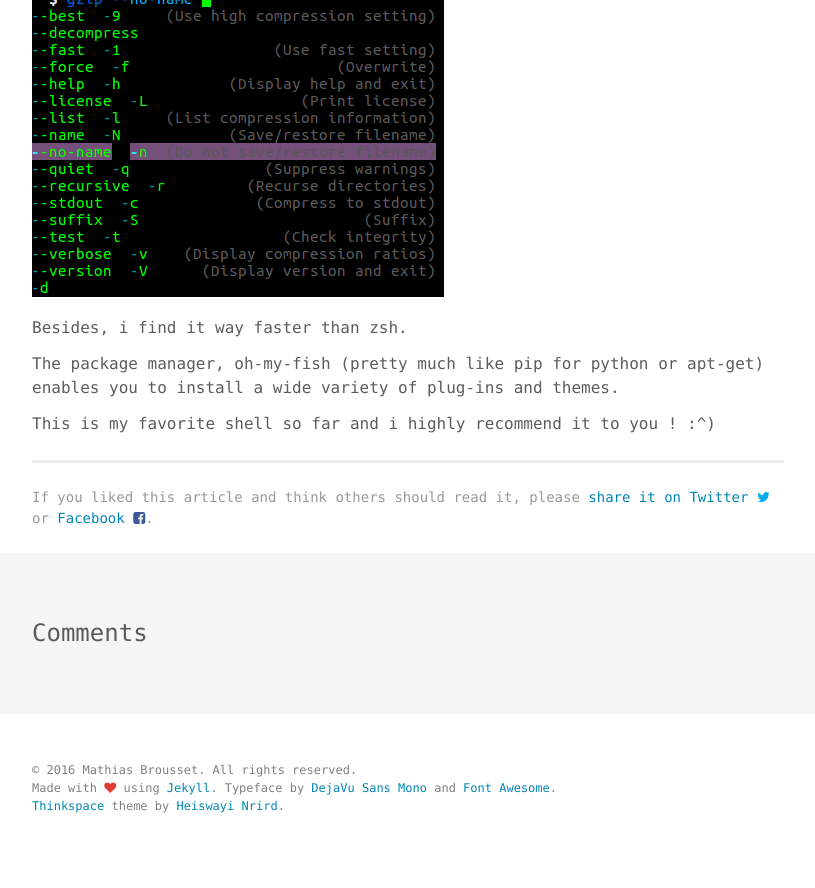
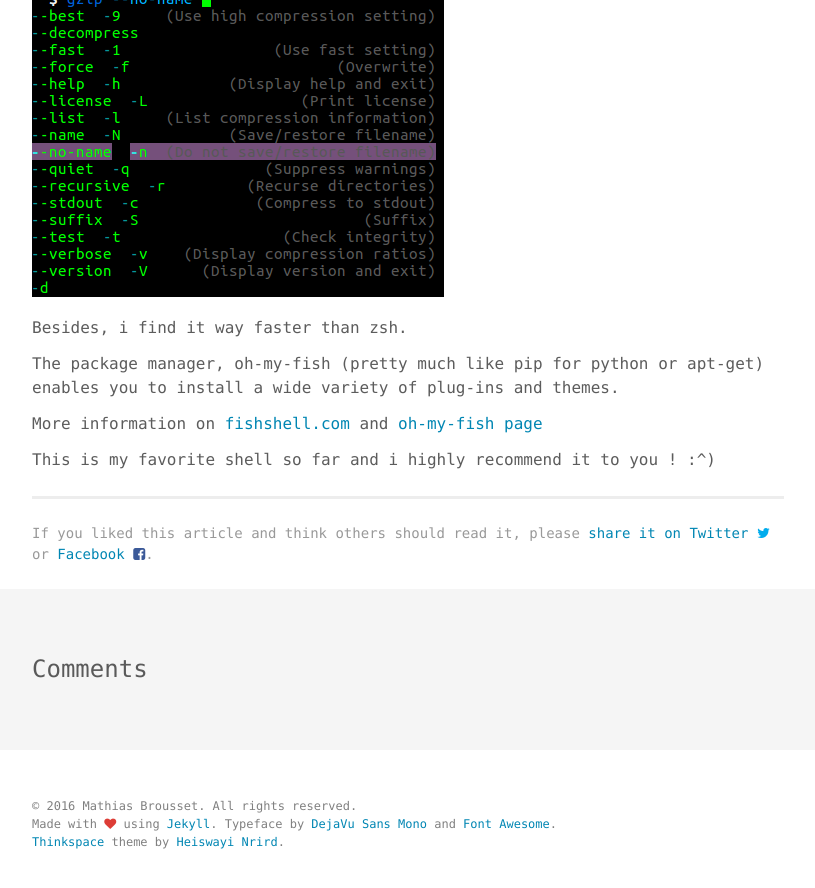
Before and after one commit to Mathiasb17/Mathiasb17.github.io, a Jekyll site: the page built from _posts/2016-06-21-fish-shell.md, in a window 1280 px wide and 900 px high, scrolled down 1273 px. Shown: the top 888 px of the window, without its empty margins (232-1047 px from the left). Built offline with Jekyll 4.4.1, drawn with Linux system fonts in a browser that asks for light colours; comment, search, counter and statistics services are not loaded; before the commit the page ends 2137 px from its top, so only the background shows below that.

Commit message:
Update 2016-06-21-fish-shell.md

```diff
--- a/_posts/2016-06-21-fish-shell.md
+++ b/_posts/2016-06-21-fish-shell.md
@@ -48,4 +48,6 @@ Besides, i find it way faster than zsh.
 
 The package manager, oh-my-fish (pretty much like pip for python or apt-get) enables you to install a wide variety of plug-ins and themes.
 
+More information on [fishshell.com](https://fishshell.com/) and [oh-my-fish page](https://github.com/oh-my-fish/oh-my-fish)
+
 This is my favorite shell so far and i highly recommend it to you ! :^)
```
